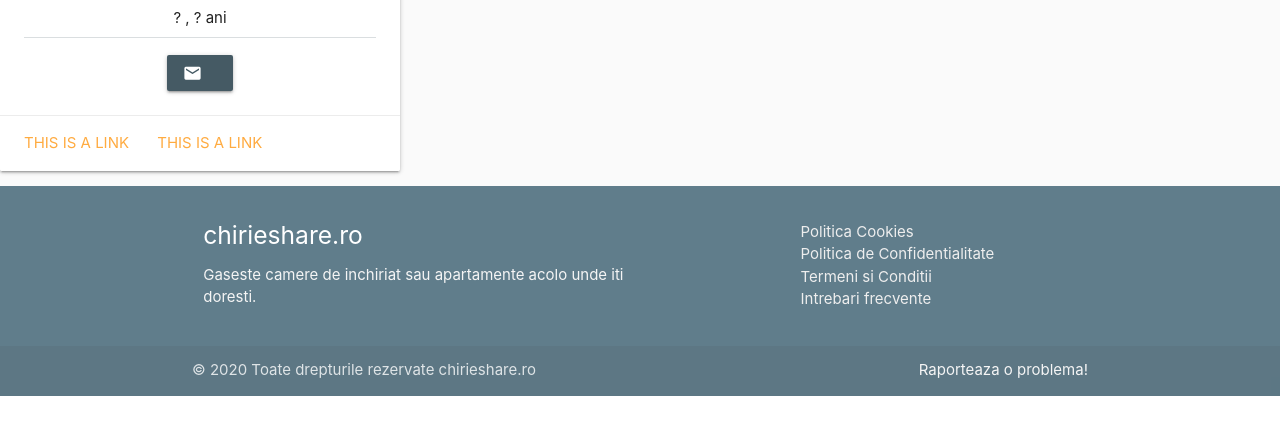
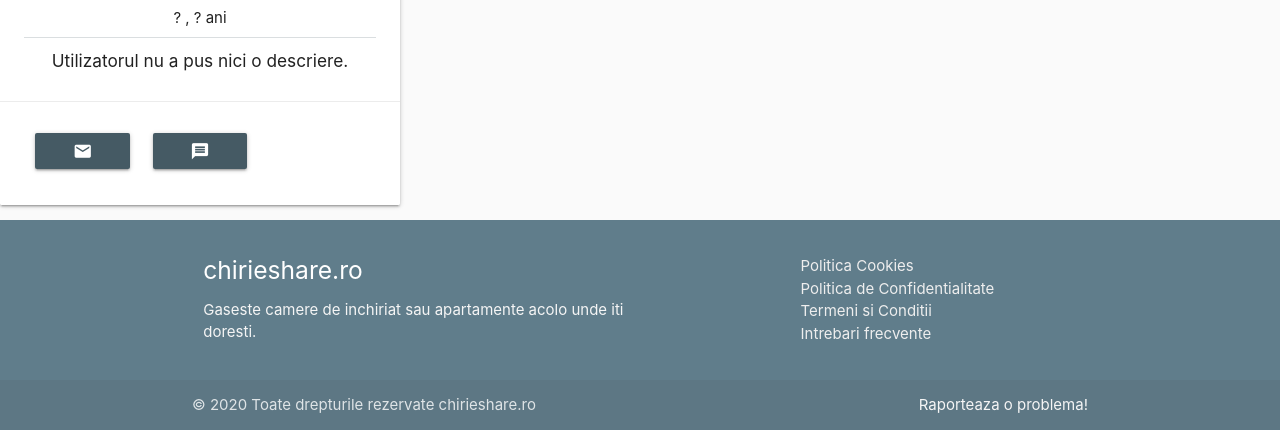
Before and after one commit to ClimenteA/chirieshare-draft, a Django app: template anunturi/templates/anunturi/anunt.html in a window 1280 px wide. Shown: the part 894-1324 px from the top of the page. Before the commit the page ends 1290 px from the top, so only its background shows below. Run offline with Django 3.2, Linux system fonts and the light colour scheme; the template is opened without the code that fills it, so the values that code supplies are empty.

Commit message:
made card for user who posted the listing

```diff
--- a/anunturi/templates/anunturi/anunt.html
+++ b/anunturi/templates/anunturi/anunt.html
@@ -45,7 +45,6 @@
                 {{ utilizator.first_name }}
             {% else %}
                 <span id="fname">{{ utilizator.email }}</span>
-
                 <script>
                     let fname = document.getElementById("fname");
                     let name = fname.innerText.split("@")[0];
@@ -69,21 +68,36 @@
 
         <div class="line blue-grey darken-2" style="margin-top:0.5rem;width:100%;"></div>
 
-        {% if utilizator.telefon %}
-            <div style="margin-top: 1rem;" class="col s12">
-                <button style="width: 100%" data-clipboard-text="{{ utilizator.telefon }}" class="btn waves-effect waves-light bold"><i class="tiny material-icons left">phone</i> {{ utilizator.telefon }}</button>
-            </div>
+        {% if anunt.descriere_anunt  %}
+            <h6>{{ anunt.descriere_anunt }}</h6>
+        {% else %}
+            <h6>Utilizatorul nu a pus nici o descriere.</h6>
         {% endif %}
-
-        <div style="margin-top: 1rem;" class="col s12">
-            <button style="width: 100%" data-clipboard-text="{{ utilizator.email }}" class="btn waves-effect waves-light bold"><i class="tiny material-icons left">email</i> {{ utilizator.email }}</button>
-        </div>
-
 
     </div>
     <div class="card-action">
-        <a href="#">This is a link</a>
-        <a href="#">This is a link</a>
+        <div class="row">
+            {% if utilizator.telefon %}
+            <div class="col s12 m4">
+                <div style="margin-top: 1rem;">
+                    <button style="width: 100%" data-clipboard-text="{{ utilizator.telefon }}" class="btn waves-effect waves-light bold tooltipped" data-position="top" data-tooltip="click pentru copy"><i class="tiny material-icons">phone</i></button>
+                </div>
+            </div>
+            {% endif %}
+
+            <div class="col s12 m4">
+                <div style="margin-top: 1rem;">
+                    <button style="width: 100%" data-clipboard-text="{{ utilizator.email }}" class="btn waves-effect waves-light bold tooltipped" data-position="top" data-tooltip="click pentru copy"><i class="tiny material-icons">email</i></button>
+                </div>
+            </div>
+
+            <div class="col s12 m4">
+                <div style="margin-top: 1rem;">
+                    <button style="width: 100%" class="btn waves-effect waves-light bold tooltipped" data-position="top" data-tooltip="trimite un mesaj"><i class="tiny material-icons">message</i></button>
+                </div>
+            </div>
+
+        </div>
     </div>
 </div>
 
@@ -168,12 +182,12 @@
 
 </style>
 
-<script src="{% static 'materialize.js' %}"></script>
+
+
+<script src="{% static 'clipboard.min.js' %}"></script>
 
 <script>
-// Specific scripts for current app
 "use strict";
-
 
 document.addEventListener('DOMContentLoaded', () => {
     let carouselElems = document.querySelector('.carousel.carousel-slider');
@@ -220,6 +234,21 @@ document.getElementById("facilitati").remove();
 
 }
 
+
+//COPY TO CLIPBOARD
+
+var clipboard = new ClipboardJS('.btn');
+
+clipboard.on('success', () => {
+    M.toast({html: 'Copiat!'});
+});
+
+clipboard.on('error', (e) => {
+    M.toast({html: 'Copiere nereusita!'});
+});
+
 </script>
 
+
+
 {% endblock %}
```
